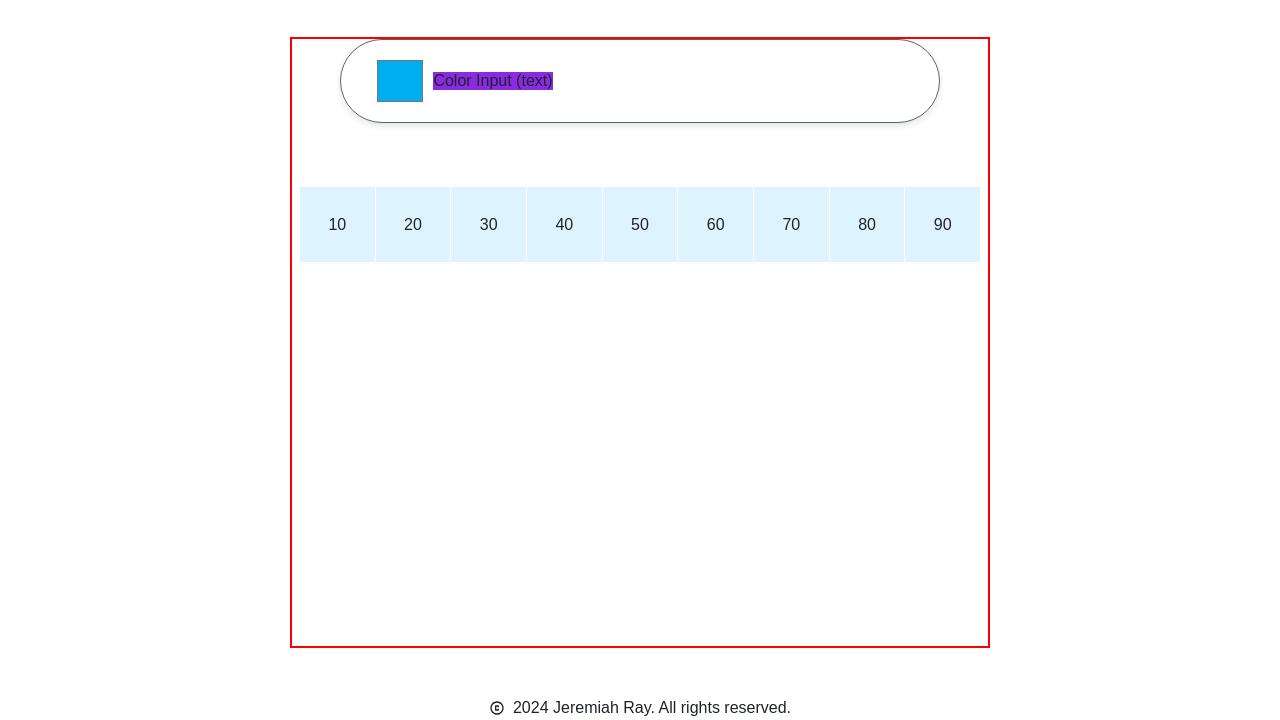
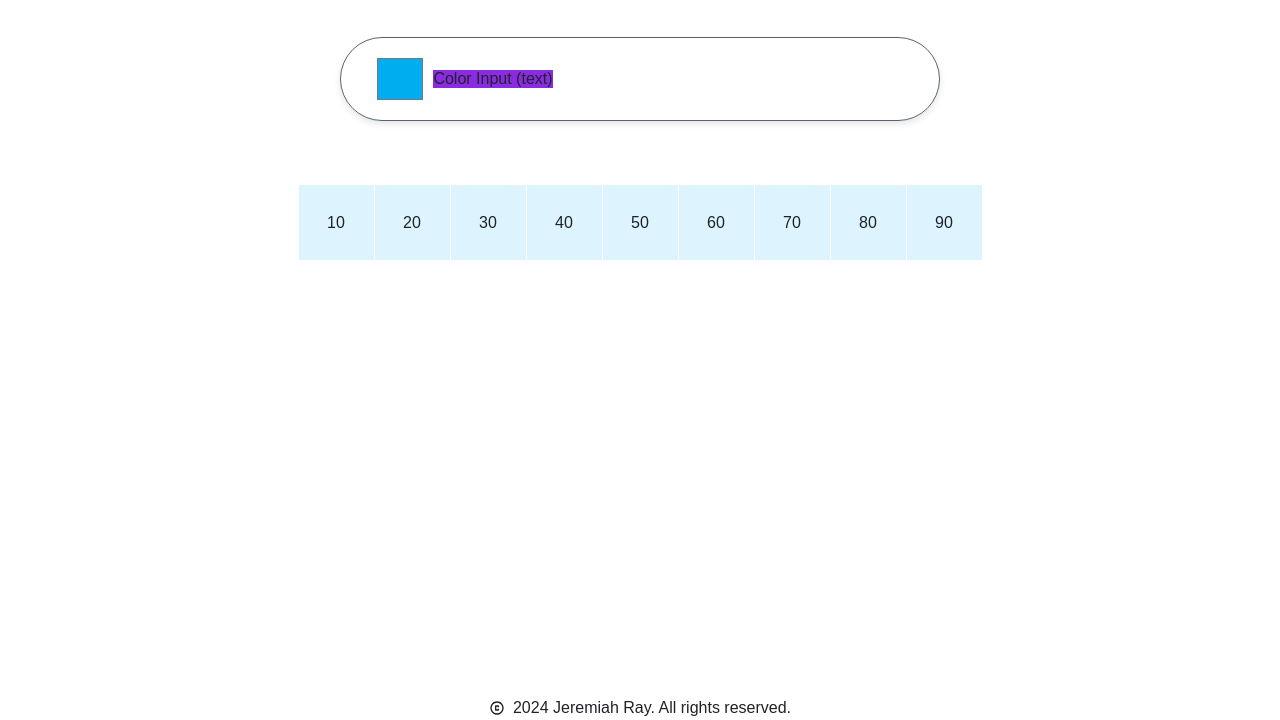
Before and after one commit to jeremiahray/tintly, a plain HTML site: page index.html in a window 1280 px wide. Shown: the part 80-800 px from the top of the page. Drawn offline with Linux system fonts and the light colour scheme.

Commit message:
adjusted width of main content container

```diff
--- a/static/css/layouts/content.css
+++ b/static/css/layouts/content.css
@@ -13,7 +13,7 @@ body{
 main{
     height: 100%;
     width: 100%;
-    max-width: 700px;
+    max-width: 1200px;
     display: flex;
     flex-direction: column;
     align-items: center;
@@ -21,5 +21,5 @@ main{
     margin-bottom: 3rem;
     padding: 0 0.5rem;
 
-    border: 2px solid red;
+    /* border: 2px solid red; */
 }
```
